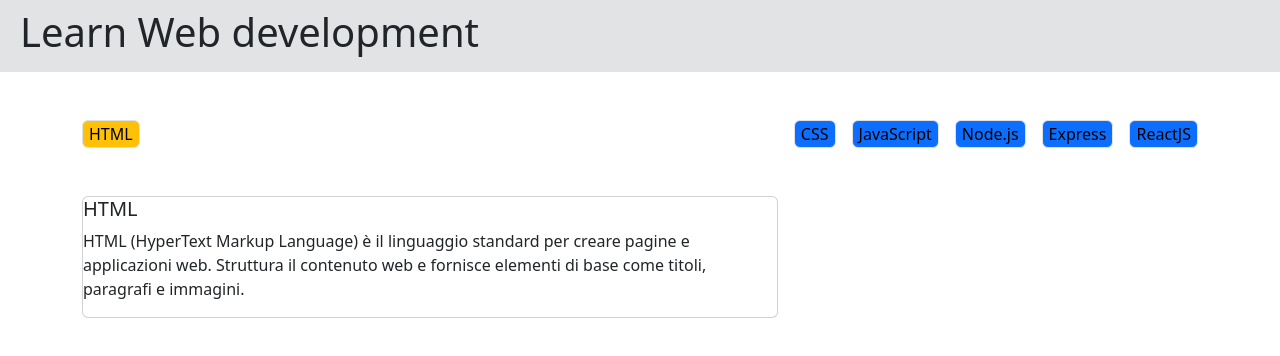
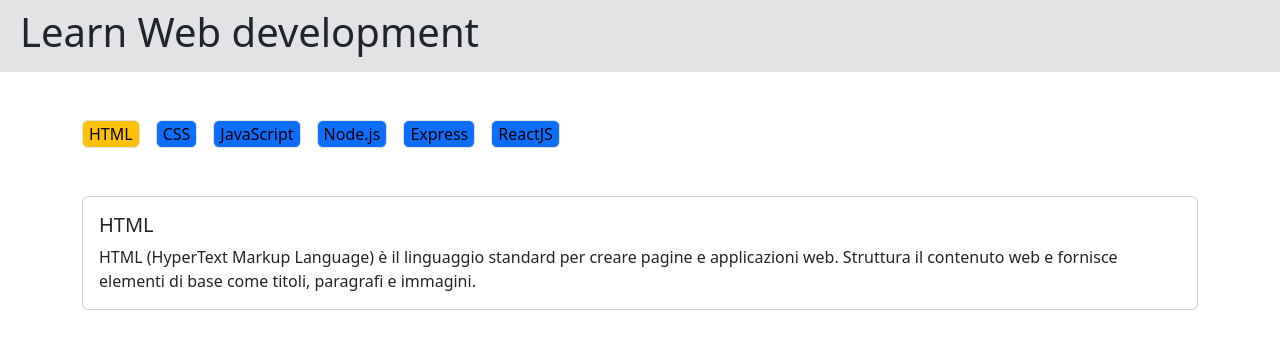
Before and after one commit to antoniofalletta2000/react-use-state, a React (Vite) app: page / in a window 1280 px wide. Both pictures are taken after a click on the button "HTML". Shown: the top 356 px of the page. Built offline with nearby package versions, Linux system fonts and the light colour scheme.

Commit message:
add second map for descriptions

```diff
--- a/src/components/AppMain.jsx
+++ b/src/components/AppMain.jsx
@@ -42,31 +42,27 @@
 
                 {languages.map(item => (
                     <>
-                        <div>
-                            <button key={item.id} className={` border rounded ${isActive === item.id ? 'bg-warning' : 'bg-primary'}`} onClick={() => setIsActive(isActive === item.id ? null : item.id)}>
-                                {item.title}
-                            </button>
-                            {
-                                isActive === item.id &&
 
-                                    <div className="card mt-5">
-                                        <h5>{item.title}</h5>
-                                        <p className='pt.5'>{item.description}</p>
-                                    </div>
+                        <button key={item.id} className={` border rounded ${isActive === item.id ? 'bg-warning' : 'bg-primary'}`} onClick={() => setIsActive(isActive === item.id ? null : item.id)}>
+                            {item.title}
+                        </button>
 
 
-                            }
 
-                        </div>
                     </>
                 ))}
+
             </div>
 
-            {/* {languages.filter(item=>(
-                <>
-                    <div key={item.id}>{isActive===item.id? item.description:null}</div>
-                </>
-            ))} */}
+            {languages.map(item => (
+                isActive === item.id && (
+                    <div className="card mt-5 p-3">
+                        <h5>{item.title}</h5>
+                        <div>{item.description}</div>
+                    </div>
+
+                )
+            ))}
         </div>
 
     )
```
